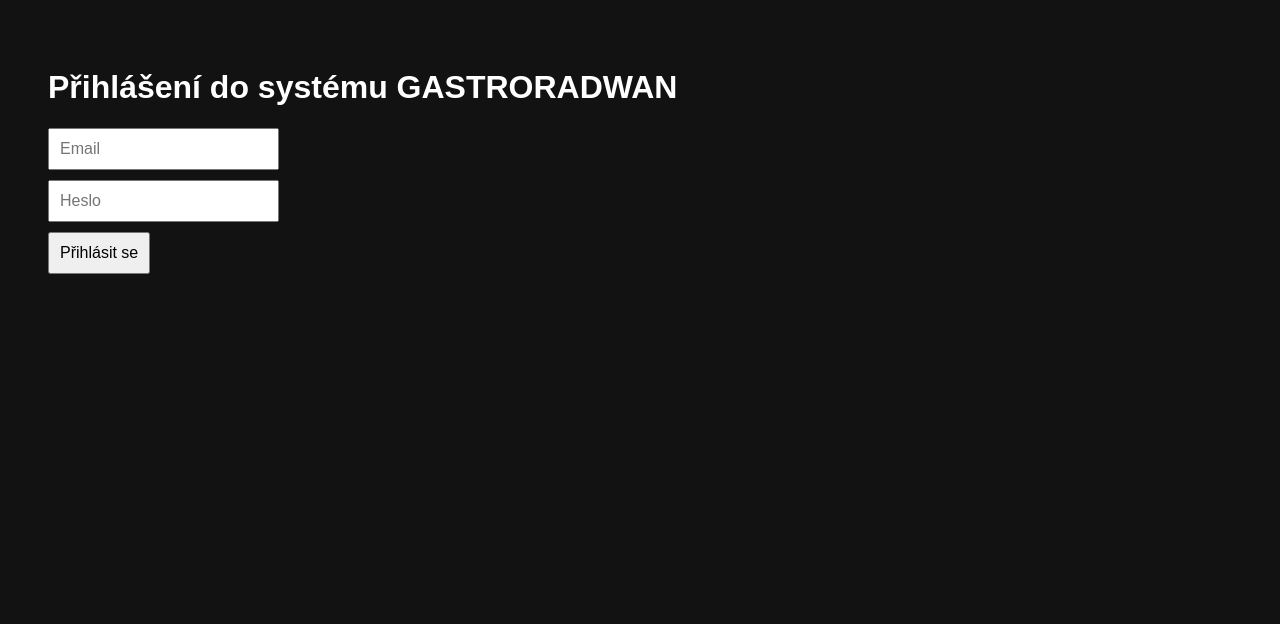
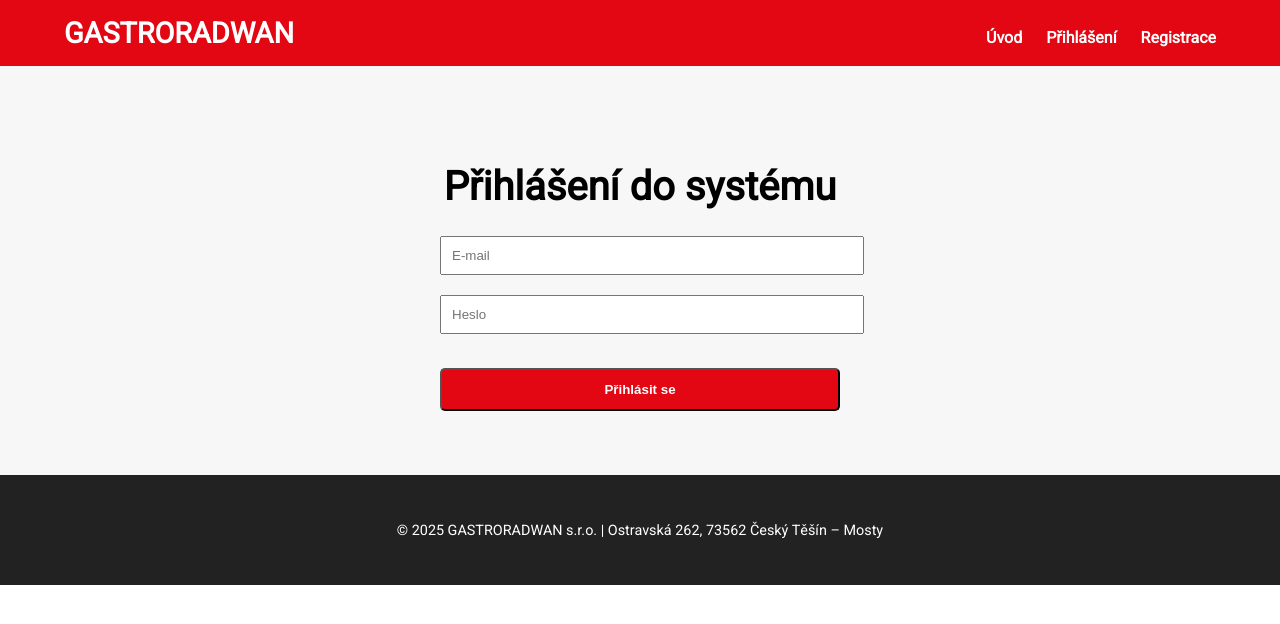
Before and after one commit to gastroradwan/protokol, a plain HTML site: page login.html in a window 1280 px wide. Drawn offline with nearby package versions, Linux system fonts and the light colour scheme.

Commit message:
Update login.html

```diff
--- a/login.html
+++ b/login.html
@@ -1,68 +1,39 @@
 <!DOCTYPE html>
 <html lang="cs">
 <head>
-  <meta charset="UTF-8">
+  <meta charset="UTF-8" />
+  <meta name="viewport" content="width=device-width, initial-scale=1.0"/>
   <title>Přihlášení | GASTRORADWAN</title>
-  <script src="https://cdn.jsdelivr.net/npm/@supabase/supabase-js@2"></script>
-  <script src="supabase-config.js"></script>
-  <style>
-    body {
-      background-color: #121212;
-      color: white;
-      font-family: sans-serif;
-      padding: 40px;
-    }
-    input, button {
-      display: block;
-      margin-top: 10px;
-      padding: 10px;
-      font-size: 16px;
-    }
-    #msg {
-      margin-top: 20px;
-      color: #ff4444;
-    }
-  </style>
+  <link href="https://fonts.googleapis.com/css2?family=Roboto&display=swap" rel="stylesheet">
+  <link rel="stylesheet" href="styles.css" />
 </head>
 <body>
-  <h1>Přihlášení do systému GASTRORADWAN</h1>
-  <input type="email" id="email" placeholder="Email" />
-  <input type="password" id="password" placeholder="Heslo" />
-  <button onclick="login()">Přihlásit se</button>
-  <p id="msg"></p>
+  <header>
+    <div class="container header-content">
+      <h1>GASTRORADWAN</h1>
+      <nav>
+        <a href="index.html">Úvod</a>
+        <a href="login.html">Přihlášení</a>
+        <a href="signup.html">Registrace</a>
+      </nav>
+    </div>
+  </header>
 
-  <script>
-    async function login() {
-      const email = document.getElementById("email").value;
-      const password = document.getElementById("password").value;
-      const msg = document.getElementById("msg");
+  <section class="hero">
+    <div class="container" style="max-width: 400px;">
+      <h2 style="text-align:center;">Přihlášení do systému</h2>
+      <form id="login-form">
+        <input type="email" placeholder="E-mail" required style="width:100%; padding:10px; margin:10px 0;"/>
+        <input type="password" placeholder="Heslo" required style="width:100%; padding:10px; margin:10px 0;"/>
+        <button type="submit" class="btn" style="width:100%;">Přihlásit se</button>
+      </form>
+    </div>
+  </section>
 
-      const { data: { user }, error } = await supabase.auth.signInWithPassword({
-        email,
-        password
-      });
-
-      if (error) {
-        msg.innerText = "❌ Chyba při přihlášení: " + error.message;
-        return;
-      }
-
-      // Zapsat do tabulky 'users', pokud už není
-      const { error: insertError } = await supabase
-        .from('users')
-        .upsert([{ id: user.id, email: user.email, role: 'uzivatel' }], { onConflict: 'id' });
-
-      if (insertError) {
-        msg.innerText = "⚠️ Přihlášeno, ale chyba při zapsání do databáze.";
-        console.error(insertError);
-      } else {
-        msg.innerText = "✅ Přihlášení proběhlo úspěšně. Přesměrování...";
-      }
-
-      setTimeout(() => {
-        window.location.href = "dashboard.html";
-      }, 1000);
-    }
-  </script>
+  <footer>
+    <div class="container">
+      <p>© 2025 GASTRORADWAN s.r.o. | Ostravská 262, 73562 Český Těšín – Mosty</p>
+    </div>
+  </footer>
 </body>
 </html>
```
